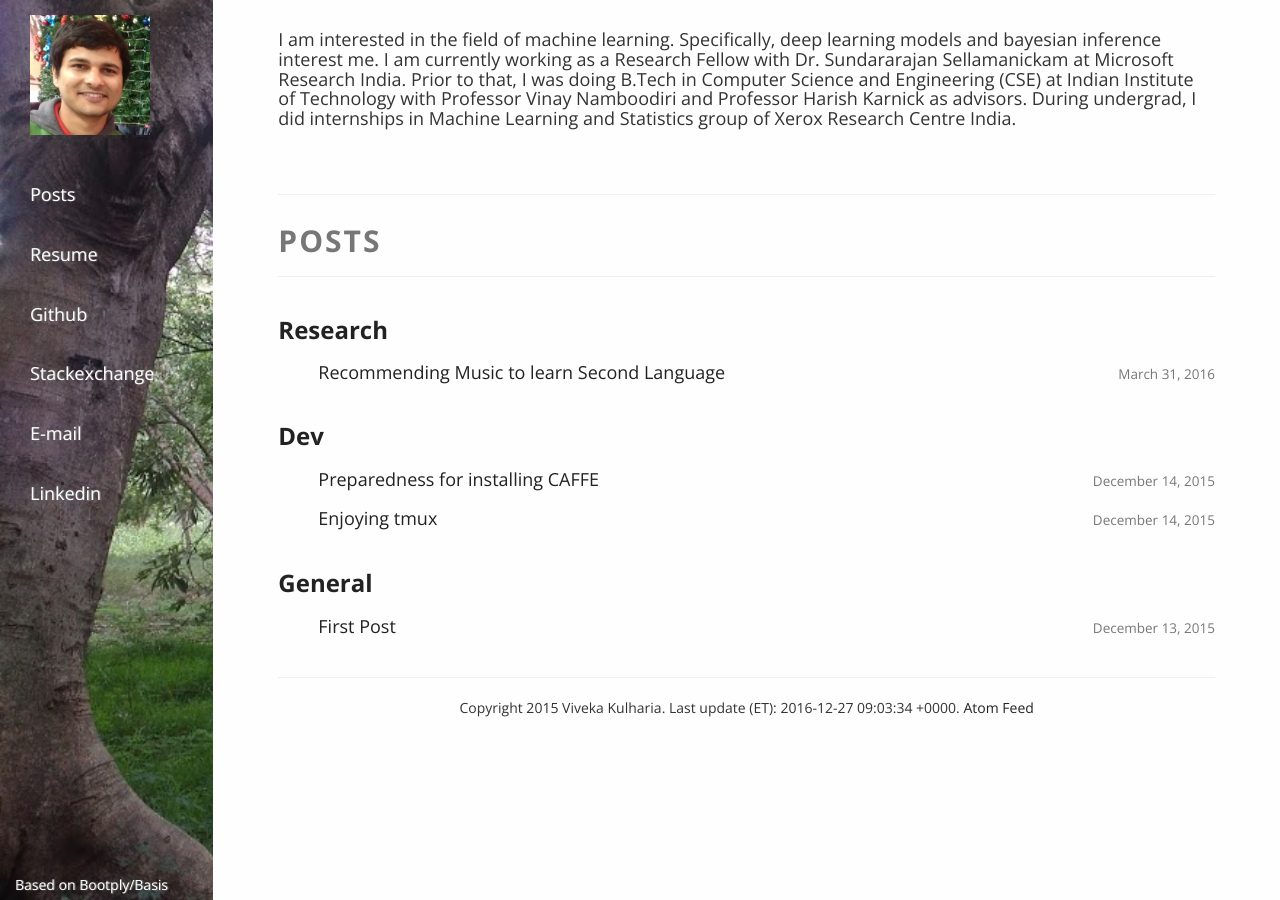
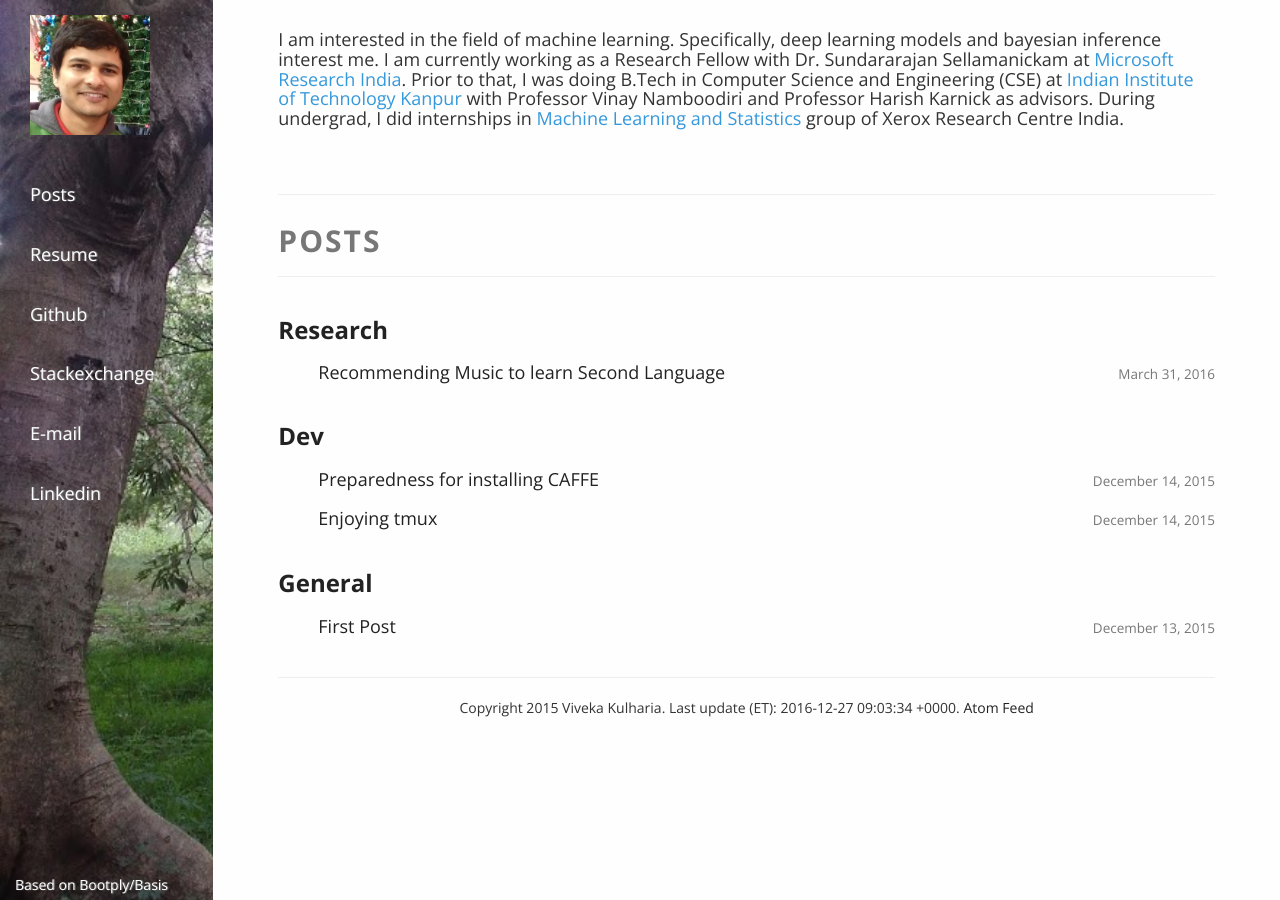
Before and after one commit to vivkul/vivkul.github.io, a Jekyll site: the page built from index.md, in a window 1280 px wide. Built offline with Jekyll 4.4.1, drawn with Linux system fonts in a browser that asks for light colours; nearby versions of some CDN libraries.

Commit message:
Update index.md

```diff
--- a/index.md
+++ b/index.md
@@ -4,4 +4,4 @@ layout: base
 ---
 
 
-<h4>I am interested in the field of machine learning. Specifically, deep learning models and bayesian inference interest me. I am currently working as a Research Fellow with Dr. Sundararajan Sellamanickam at Microsoft Research India. Prior to that, I was doing B.Tech in Computer Science and Engineering (CSE) at Indian Institute of Technology with Professor Vinay Namboodiri and Professor Harish Karnick as advisors. During undergrad, I did internships in Machine Learning and Statistics group of Xerox Research Centre India.</h4>
+#### I am interested in the field of machine learning. Specifically, deep learning models and bayesian inference interest me. I am currently working as a Research Fellow with Dr. Sundararajan Sellamanickam at [<font color="#3498DB">Microsoft Research India</font>](https://www.microsoft.com/en-us/research/lab/microsoft-research-india/){:target="_blank"}. Prior to that, I was doing B.Tech in Computer Science and Engineering (CSE) at [<font color="#3498DB">Indian Institute of Technology Kanpur</font>](http://www.cse.iitk.ac.in/){:target="_blank"} with Professor Vinay Namboodiri and Professor Harish Karnick as advisors. During undergrad, I did internships in [<font color="#3498DB">Machine Learning and Statistics</font>](http://www.xrci.xerox.com/data-analytics/machine-learning-and-statistics){:target="_blank"} group of Xerox Research Centre India.
```
